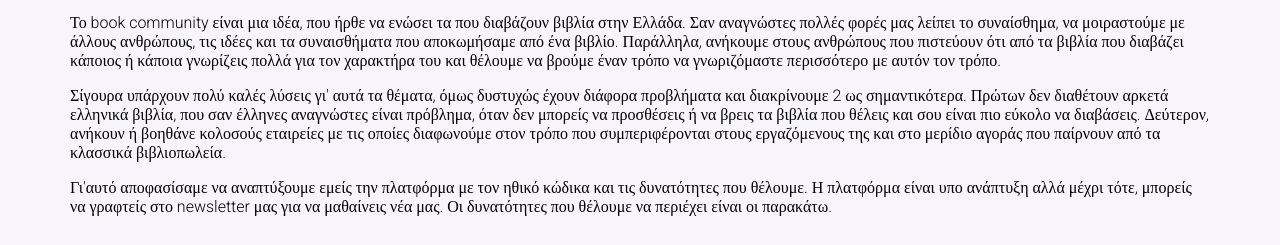
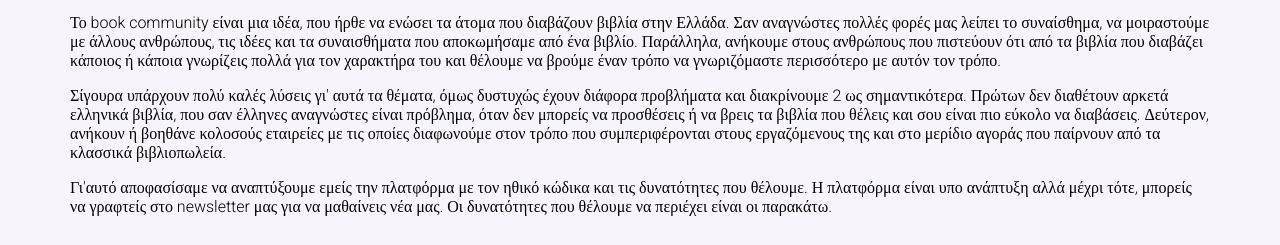
Before and after one commit to Book-Community/Landing-Page, a website: page index.html in a window 1280 px wide. Shown: the part 801-1046 px from the top of the page. Drawn offline with Linux system fonts and the light colour scheme.

Commit message:
fix typo #2

```diff
--- a/index.html
+++ b/index.html
@@ -325,7 +325,7 @@
 				<div class="title">Τι είναι το book community;</div>
 				<div class="text">
 					<p>
-						Το book community είναι μια ιδέα, που ήρθε να ενώσει τα που διαβάζουν βιβλία στην Ελλάδα. Σαν αναγνώστες πολλές φορές μας λείπει το συναίσθημα,
+						Το book community είναι μια ιδέα, που ήρθε να ενώσει τα άτομα που διαβάζουν βιβλία στην Ελλάδα. Σαν αναγνώστες πολλές φορές μας λείπει το συναίσθημα,
 						να μοιραστούμε με άλλους ανθρώπους, τις ιδέες και τα συναισθήματα που αποκωμήσαμε από ένα βιβλίο. Παράλληλα, ανήκουμε στους ανθρώπους που πιστεύουν
 						ότι από τα βιβλία που διαβάζει κάποιος ή κάποια γνωρίζεις πολλά για τον χαρακτήρα του και θέλουμε να βρούμε έναν τρόπο να γνωριζόμαστε περισσότερο με αυτόν
 						τον τρόπο.
```
